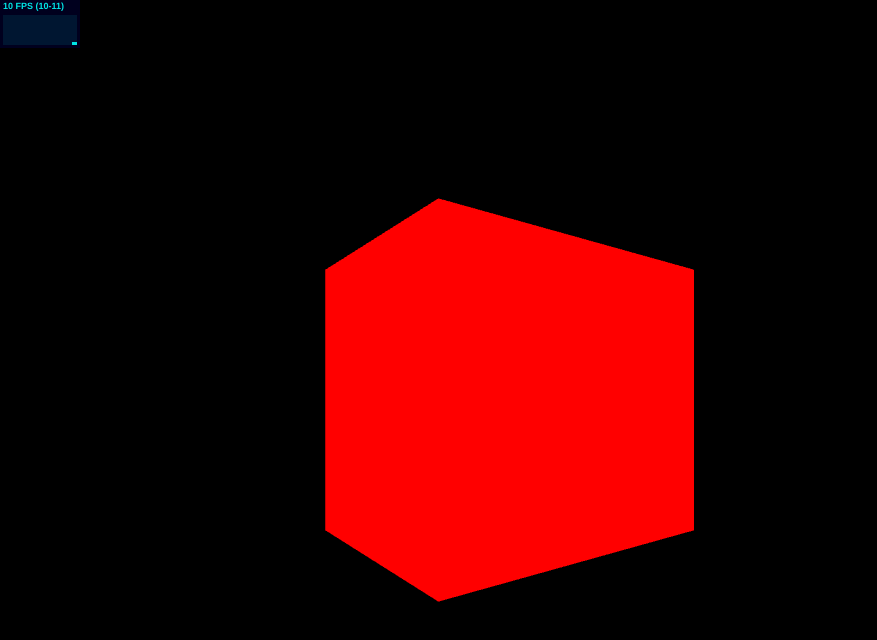
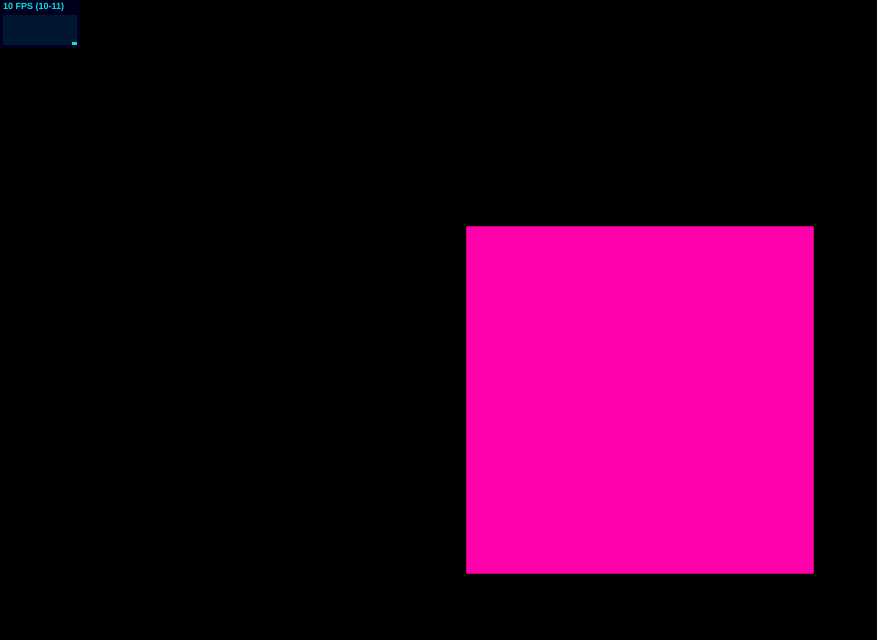
Before and after one commit to Avgilles/3dSite, a plain HTML site: page index.html in a window 1280 px wide. Shown: the whole page, without its empty margins (0-877 px from the left). Drawn offline with nearby package versions, Linux system fonts and the light colour scheme; animation ran at ten frames a second.

Commit message:
[add] : reedmee good + some object.

```diff
--- a/index.html
+++ b/index.html
@@ -3,7 +3,7 @@
 <head>
     <meta charset="UTF-8">
     <meta name="viewport" content="width=device-width, initial-scale=1.0">
-    <title>First Project Tree.js</title>
+    <title>short Tree.js website</title>
 
     <style>
         body{
--- a/main.js
+++ b/main.js
@@ -23,25 +23,16 @@ export default class Main {
 
         this.scene =  new THREE.Scene();
         this.camera = new THREE.PerspectiveCamera(75, window.innerWidth / window.innerHeight, .1, 1000);
-        // 4 param -> lenght of the focale, ratio of the scene (here the size of the window), the clayping (ce qui va etre calculé dans la scene)
+        // 4 param -> lenght of the focale, ratio of the scene (here the size of the window), the clayping (what will be calculated in the scene)
 
         this.renderer = new THREE.WebGLRenderer({antialias:true} /*{alpha:true}*/);
         this.renderer.setSize(window.innerWidth, window.innerHeight);
         // si le canvas n'est pas spécifié il sera crée automatiquement
 
 
-        // creation d'un cube ⬇
-
-        const geometry = new THREE.BoxGeometry();
-        const material = new THREE.MeshBasicMaterial({color: 0xff0000});
-        this.cube =  new THREE.Mesh(geometry, material);
-        this.scene.add(this.cube);
-
         this.camera.position.z = 2;
 
-        this.cube.position.x = -.5;
 
-        this.cube.rotation.y = Math.PI / 4 ;
 
         window.addEventListener('resize', this.onResize, false);
         document.body.appendChild(this.renderer.domElement);
@@ -53,8 +44,27 @@ export default class Main {
 
 
         this.update();
+
+        this.initObject();
     }
 
+    initObject(){
+        this.boxGeometry = new THREE.BoxGeometry(1,1,1);
+        const materialColor = new THREE.MeshBasicMaterial({color: 0xff00aa});
+
+        this.sphereGeometry = new THREE.SphereGeometry(1,12,12);
+        const materialColorGreen = new THREE.MeshBasicMaterial({color: 0x00ff00});
+
+        this.boxMesh = new THREE.Mesh(this.boxGeometry, materialColor);
+        this.sphereMesh = new THREE.Mesh(this.sphereGeometry,materialColorGreen);
+
+
+
+
+        this.sphereMesh.position.x = -3;
+        this.sphereMesh.scale.set(.1,1,.1);
+        this.scene.add(this.boxMesh, this.sphereMesh);
+    }
 
     onResize(){
 
@@ -79,5 +89,7 @@ export default class Main {
         this.Stats.update();
 
     }
+
+
 }
  new Main();
```
Also changed, not shown: assets/doc/basicSetup.png (added), 1 other file.
